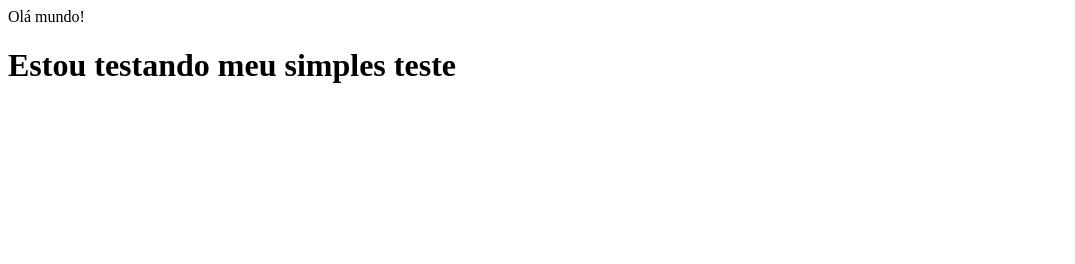
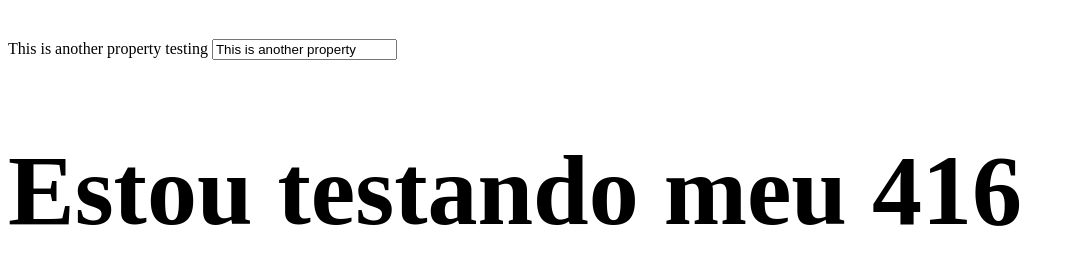
Before and after one commit to jhonnymichel/angular1.5-es6-stack, a website built with webpack: page app/index.html in a window 1280 px wide. Shown: the whole page, without its empty margins (0-1075 px from the left). Built offline with nearby package versions, Linux system fonts and the light colour scheme; some packages are replaced by stand-ins of ours.

Commit message:
tested two-way binding, DI, modules

```diff
--- a/app/index.html
+++ b/app/index.html
@@ -6,9 +6,10 @@
   </head>
   <body ng-app="app">
   <div class="testing" ng-controller="homeController">
-    {{name}}
+    {{object}} {{getMessage()}}
+    <input ng-model="object" bg-bind="object"/>
+    <simple-title />
   </div>
-  <simple-title name="'simples teste'">
   <script type="text/javascript" src="./dist/js/bundle.js"></script>
   </body>
 </html>
--- a/app/js/controllers/controller.js
+++ b/app/js/controllers/controller.js
@@ -2,7 +2,8 @@ export default class HomeController {
   constructor($scope) {
     this.$scope = $scope;
     this.$scope.name = "Olá mundo!"
-    this.test = "opa";
+    this.$scope.object = "This is another property";
+    this.$scope.getMessage = this.getMessage.bind(this);
   }
 
   getMessage() {
--- a/app/js/directives/simple-title-controller.js
+++ b/app/js/directives/simple-title-controller.js
@@ -1,6 +1,7 @@
 export default class SimpleTitleController {
   constructor ($scope) {
     this.$scope = $scope;
-    this.$scope.message = "simples titulo";
+    this.$scope.object = "dsdssdfsdfsdf";
+    this.$scope.message = "oi";
   }
 }
--- a/app/js/directives/simple-title.js
+++ b/app/js/directives/simple-title.js
@@ -1,11 +1,28 @@
-import SimpleTitleController from "./simple-title-controller.js"
+import SimpleTitleController from "./simple-title-controller.js";
 
-export default function simpleTitle() {
+function simpleTitle($interval) {
+
   return {
     restrict: "E",
-    template: "<h1>Estou testando meu {{name}}</h1>",
-    scope: {
-      name: "="
-    },
+    template: "<h1>Estou testando meu {{object}}</h1>",
+    controller: ["$scope", SimpleTitleController],
+    scope: {},
+    link: (scope, element) => {
+      console.log(typeof $interval);
+      element.css({
+        "font-size" : "50px"
+      });
+      $interval(
+        () => {
+          scope.object = String(Math.round(Math.random() * 500));
+        },
+        1000,
+        10
+      );
+    }
   }
 }
+
+export default angular.module('app.simple-title', [])
+  .directive('simpleTitle', ["$interval", simpleTitle])
+  .name;
--- a/app/js/entry.js
+++ b/app/js/entry.js
@@ -1,8 +1,6 @@
 import angular from "angular";
 import HomeController from "./controllers/controller.js";
 import simpleTitle from "./directives/simple-title.js";
-console.log("hello world");
 
-angular.module("app", [])
+angular.module("app", [simpleTitle])
   .controller("homeController", ["$scope", HomeController])
-  .directive("simpleTitle", simpleTitle)
--- a/package.json
+++ b/package.json
@@ -4,7 +4,8 @@
   "description": "",
   "main": "index.js",
   "scripts": {
-    "test": "echo \"Error: no test specified\" && exit 1"
+    "test": "echo \"Error: no test specified\" && exit 1",
+    "start": "webpack --watch --optimize-minimize"
   },
   "repository": {
     "type": "git",
```
